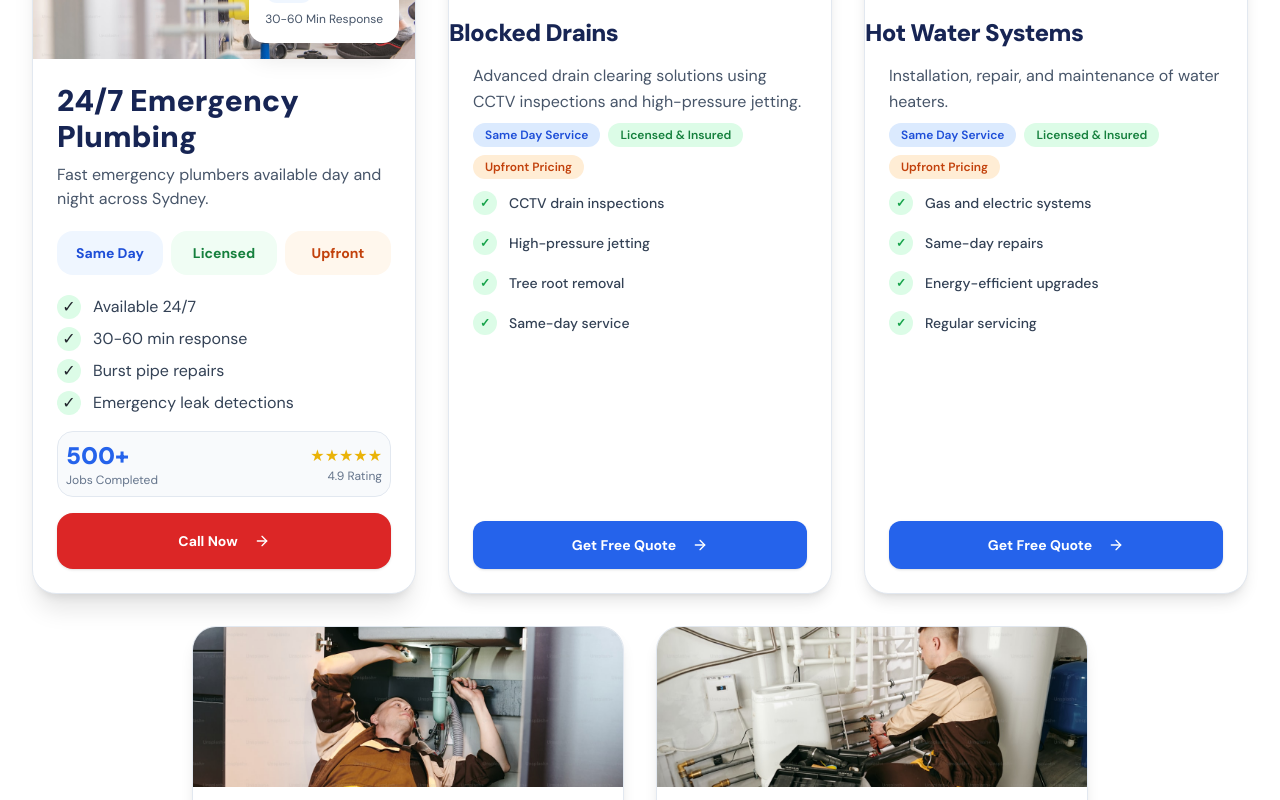
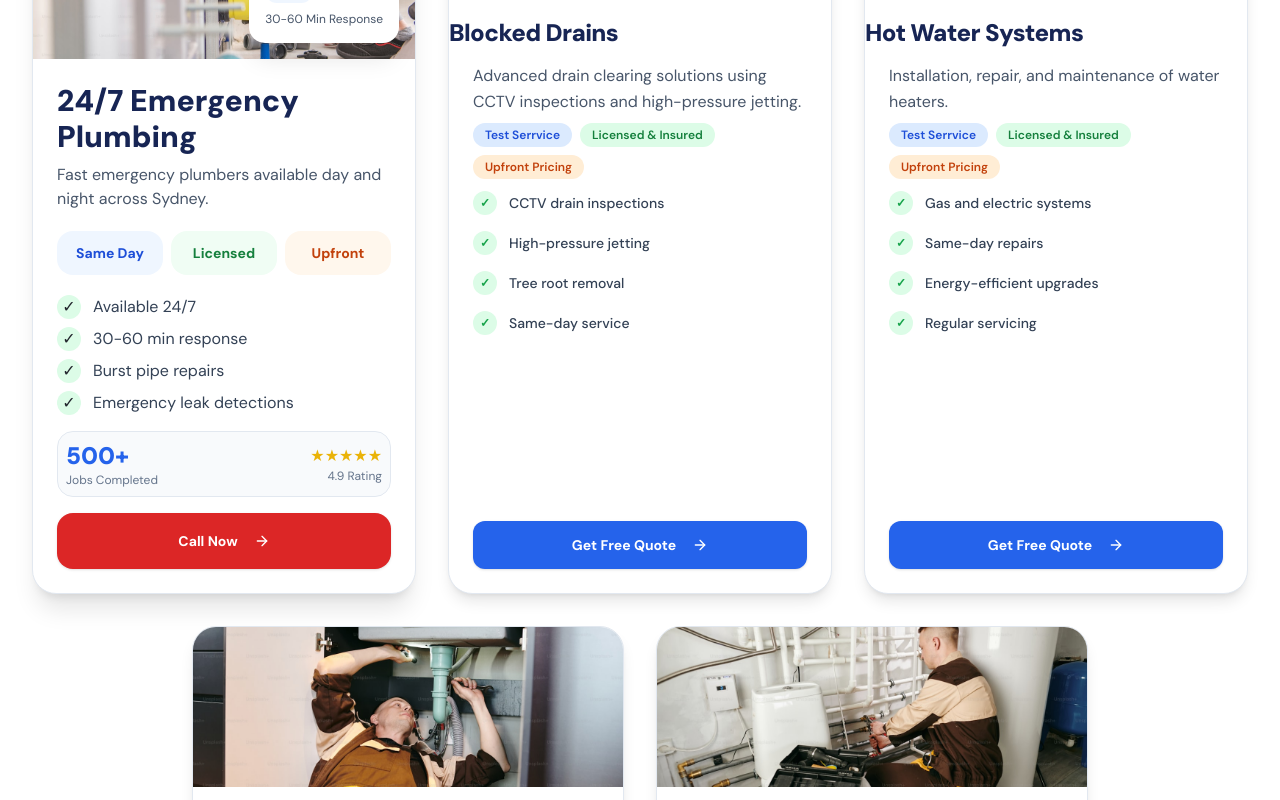
Before and after one commit to gopremiumstudio/flowfix-plumbing-demo, a React (Vite) app: page / in a window 1280 px wide. Shown: the part 1120-1920 px from the top of the page. Built offline with nearby package versions, Linux system fonts and the light colour scheme.

Commit message:
update service pill

```diff
--- a/src/components/ServiceCard.jsx
+++ b/src/components/ServiceCard.jsx
@@ -175,7 +175,7 @@ if (title === '24/7 Emergency Plumbing') {
 
         <div className="flex flex-wrap gap-2 mb-3">
   <span className="px-3 py-1 rounded-full bg-blue-100 text-blue-700 text-xs font-semibold">
-    Same Day Service
+    Test Serrvice
   </span>
 
   <span className="px-3 py-1 rounded-full bg-green-100 text-green-700 text-xs font-semibold">
```
